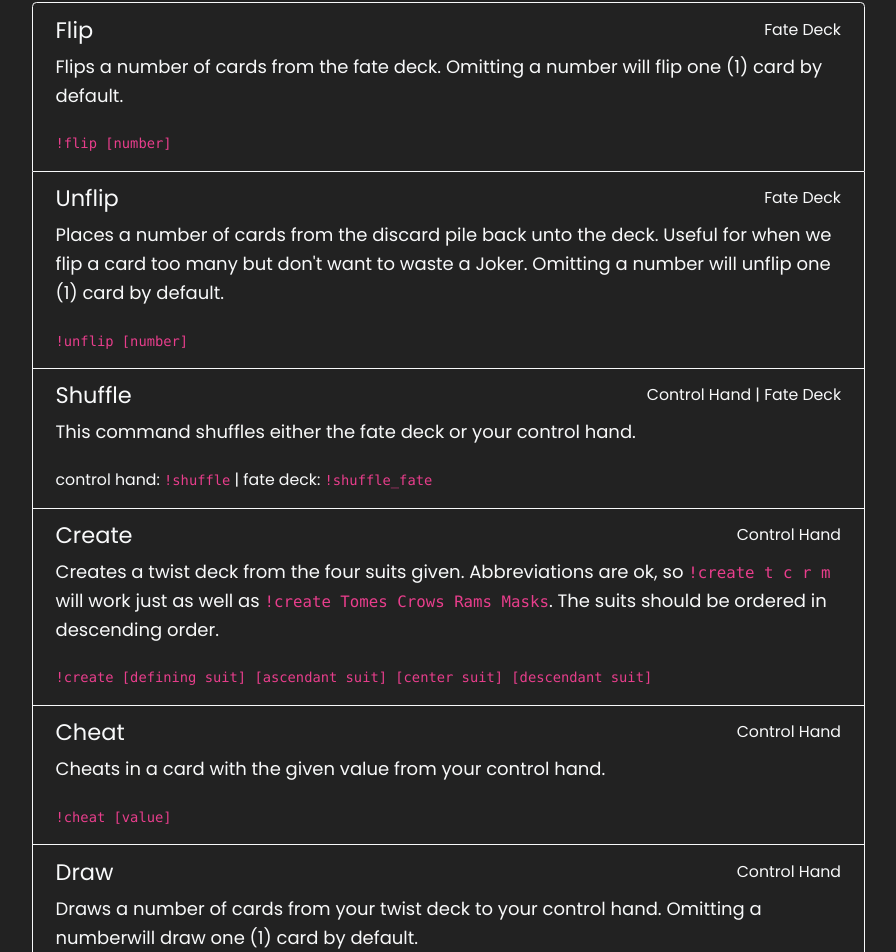
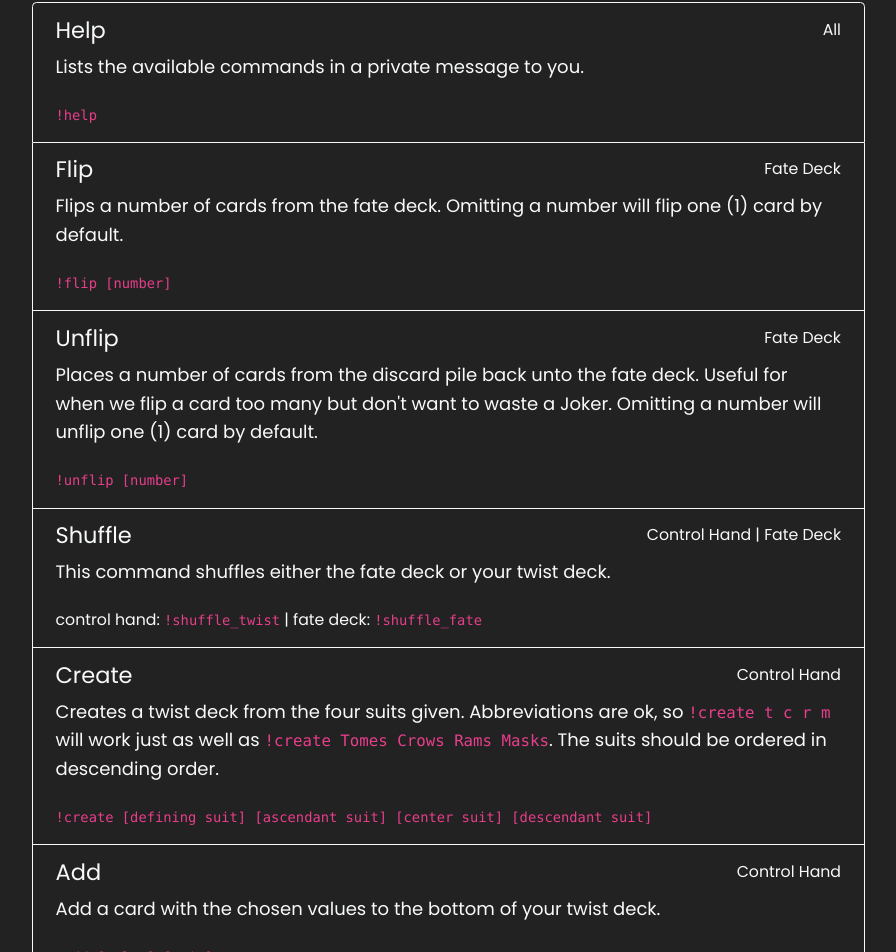
Before and after one commit to ShrikeFound/lucius, a React (Create React App) app: page /using-lucius in a window 1280 px wide. Shown: the part 363-1315 px from the top of the page, without its empty margins (53-949 px from the left). Built offline with nearby package versions, Linux system fonts and the light colour scheme; no server answers.

Commit message:
Update FateDeck.js

```diff
--- a/src/components/FateDeck.js
+++ b/src/components/FateDeck.js
@@ -16,6 +16,17 @@ const FateDeck = () => {
 
         <ListGroup.Item >
           <div className="d-flex justify-content-between">
+            <h5>Help</h5>
+            <small>All</small>
+          </div>
+          <p>
+            Lists the available commands in a private message to you.
+          </p>
+          <small><code>!help</code></small>
+        </ListGroup.Item>
+
+        <ListGroup.Item >
+          <div className="d-flex justify-content-between">
             <h5>Flip</h5>
             <small>Fate Deck</small>
           </div>
@@ -31,7 +42,7 @@ const FateDeck = () => {
             <small>Fate Deck</small>
           </div>
           <p>
-            Places a number of cards from the discard pile back unto the deck. Useful for when we flip a card too many but don't want to waste a Joker. Omitting a number will unflip one (1) card by default.
+            Places a number of cards from the discard pile back unto the fate deck. Useful for when we flip a card too many but don't want to waste a Joker. Omitting a number will unflip one (1) card by default.
           </p>
           <small><code>!unflip [number]</code></small>
         </ListGroup.Item>
@@ -43,9 +54,9 @@ const FateDeck = () => {
           <small>Control Hand | Fate Deck</small>
         </div>
         <p>
-          This command shuffles either the fate deck or your control hand.
+          This command shuffles either the fate deck or your twist deck.
         </p>
-        <small>control hand: <code>!shuffle</code>     |    fate deck: <code>!shuffle_fate</code></small>
+        <small>control hand: <code>!shuffle_twist</code>     |    fate deck: <code>!shuffle_fate</code></small>
       </ListGroup.Item>
 
 
@@ -59,6 +70,17 @@ const FateDeck = () => {
             work just as well as <code>!create Tomes Crows Rams Masks</code>. The suits should be ordered in descending order.
           </p>
           <small><code>!create [defining suit] [ascendant suit] [center suit] [descendant suit]</code></small>
+        </ListGroup.Item>
+
+        <ListGroup.Item >
+          <div className="d-flex justify-content-between">
+            <h5>Add</h5>
+            <small>Control Hand</small>
+          </div>
+          <p>
+            Add a card with the chosen values to the bottom of your twist deck.
+          </p>
+          <small><code>!add [value] [suit]</code></small>
         </ListGroup.Item>
 
 
```
